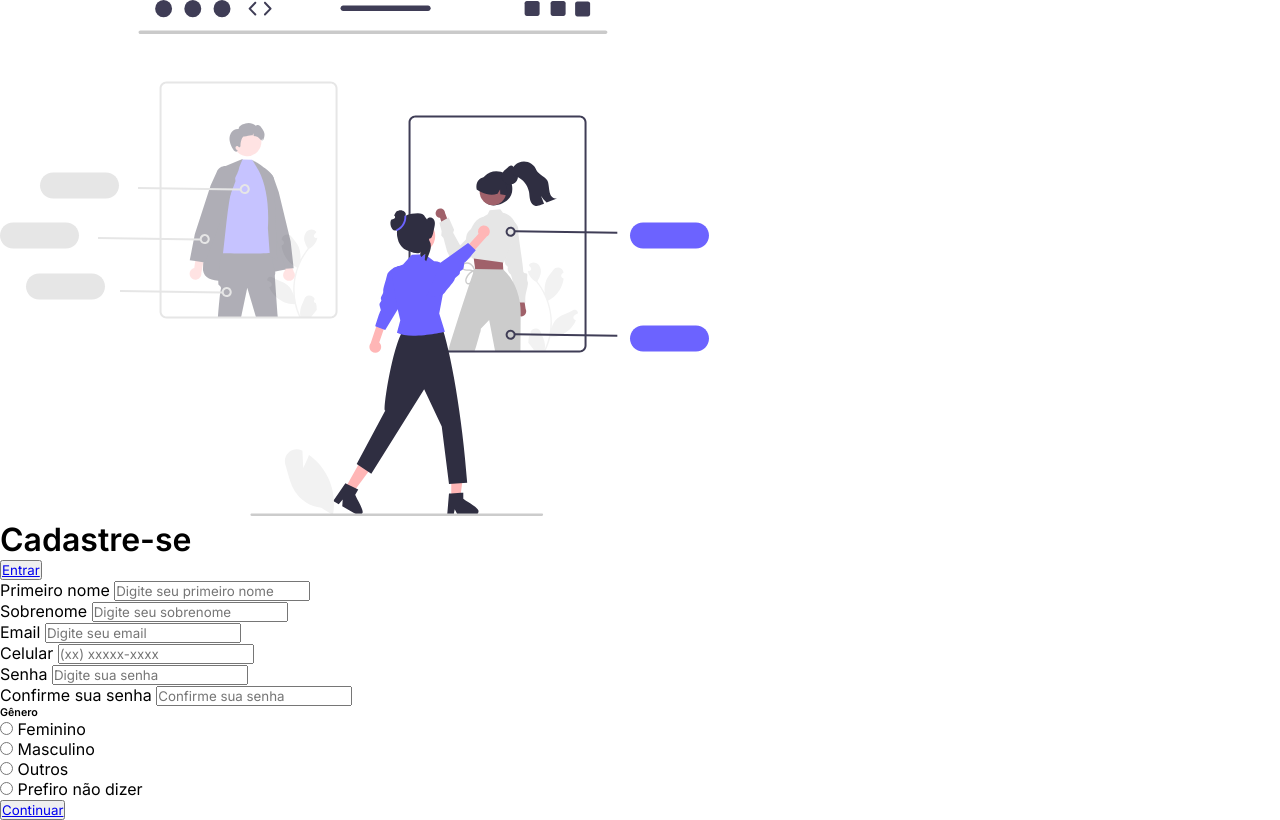
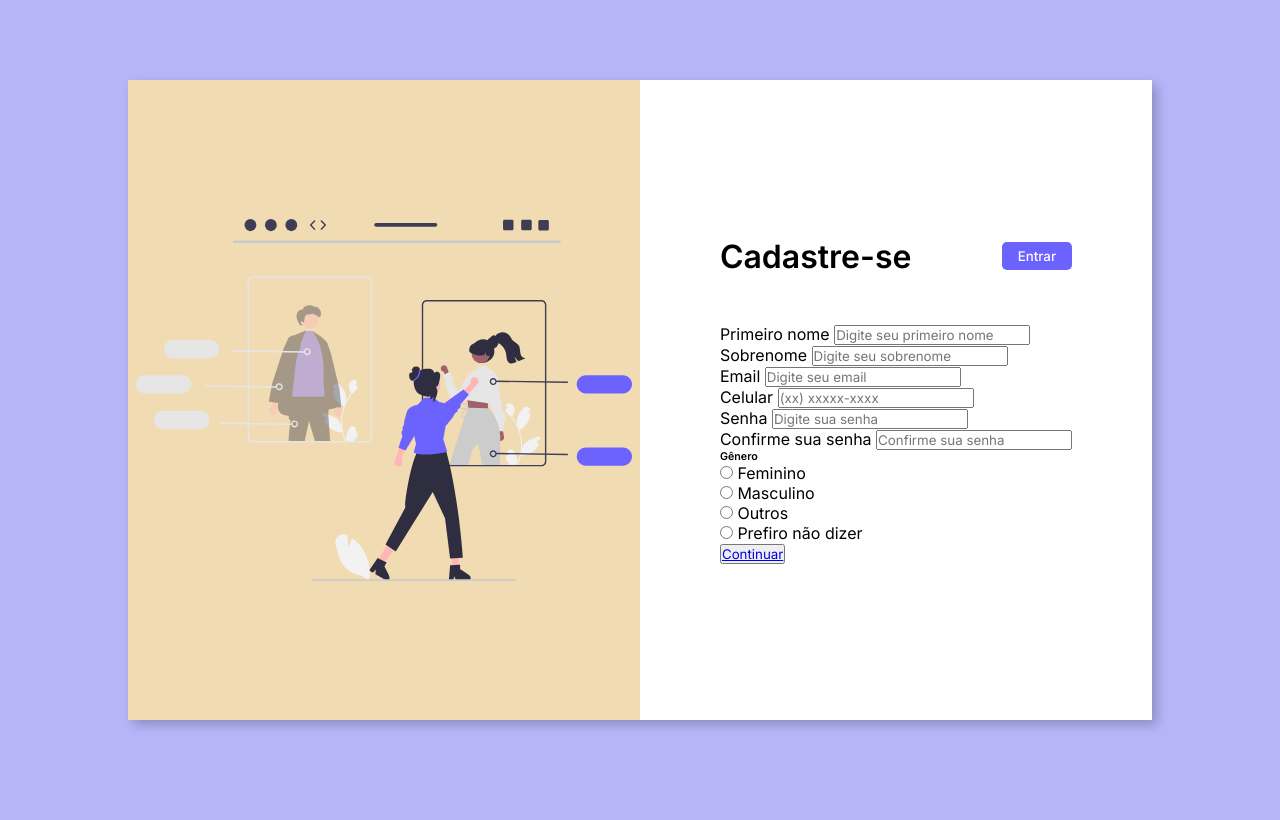
Before and after one commit to Elder-Ferreira/FormularioCadastro, a plain HTML site: page index.html in a window 1280 px wide. Drawn offline with Linux system fonts and the light colour scheme.

Commit message:
Modificação do conteudo externo

```diff
--- a/assets/css/style.css
+++ b/assets/css/style.css
@@ -6,3 +6,72 @@
   box-sizing: border-box;
   font-family: "Inter", sans-serif;
 }
+
+body {
+  width: 100%;
+  height: 100vh;
+  display: flex;
+  justify-content: center;
+  align-items: center;
+  background: #0c0ce94d;
+}
+
+.container {
+  width: 80%;
+  height: 80%;
+  display: flex;
+  box-shadow: 5px 5px 10px rgba(0, 0, 0, 0.212);
+}
+
+.form-image {
+  width: 50%;
+  display: flex;
+  justify-content: center;
+  align-items: center;
+  background-color: #fde3a7d7;
+  padding: 1rem;
+}
+
+.form-image img {
+  width: 31rem;
+}
+
+.form {
+  width: 50%;
+  display: flex;
+  justify-content: center;
+  align-items: center;
+  flex-direction: column;
+  background-color: #fff;
+  padding: 3rm;
+}
+
+.form-header {
+  margin-bottom: 3rem;
+  display: flex;
+  justify-content: space-between;
+}
+
+.login-button {
+  display: flex;
+  align-items: center;
+}
+
+.login-button button {
+  border: none;
+  background-color: #6c63ff;
+  padding: 0.4rem 1rem;
+  border-radius: 5px;
+  cursor: pointer;
+}
+
+.login-button button:hover {
+  background-color: #6b63fff1;
+}
+
+.login-button button a {
+  text-decoration: none;
+  font-weight: 500;
+  color: #fff;
+
+}
```
